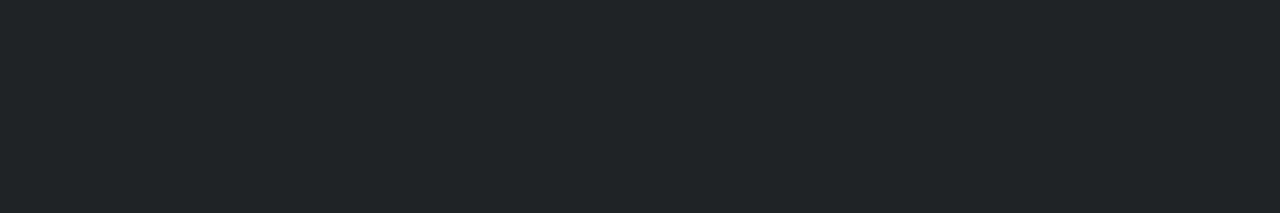
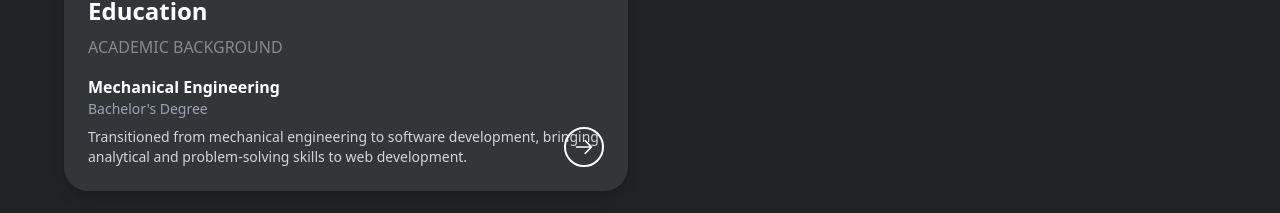
Before and after one commit to alimty/ali-mengutay-com, a Next.js app: page /resume in a window 1280 px wide. Shown: the part 1126-1339 px from the top of the page. Before the commit the page ends 1089 px from the top, so only its background shows below. Built offline with nearby package versions, Linux system fonts and the light colour scheme.

Commit message:
escape some character

```diff
--- a/app/components/Card.tsx
+++ b/app/components/Card.tsx
@@ -9,6 +9,7 @@ interface CardProps {
   imagePath?: string;
   href: string;
   className?: string;
+  children?: React.ReactNode;
 }
 
 export default function Card({
@@ -18,6 +19,7 @@ export default function Card({
   imagePath,
   href,
   className = "",
+  children,
 }: CardProps) {
   return (
     <Link href={href}>
@@ -52,6 +54,7 @@ export default function Card({
 
         <h2 className="text-2xl font-bold text-white mb-2">{title}</h2>
         <p className="text-[#888888] mb-4">{subtitle}</p>
+        {children}
 
         <div className="absolute bottom-6 right-6">
           <div
--- a/app/resume/page.tsx
+++ b/app/resume/page.tsx
@@ -81,7 +81,7 @@ export default function Resume() {
         >
           <div className="mt-4 text-gray-300">
             <h3 className="text-white font-semibold">Mechanical Engineering</h3>
-            <p className="text-sm text-gray-400">Bachelor's Degree</p>
+            <p className="text-sm text-gray-400">Bachelor&apos;s Degree</p>
             <p className="mt-2 text-sm">
               Transitioned from mechanical engineering to software development,
               bringing analytical and problem-solving skills to web development.
```
